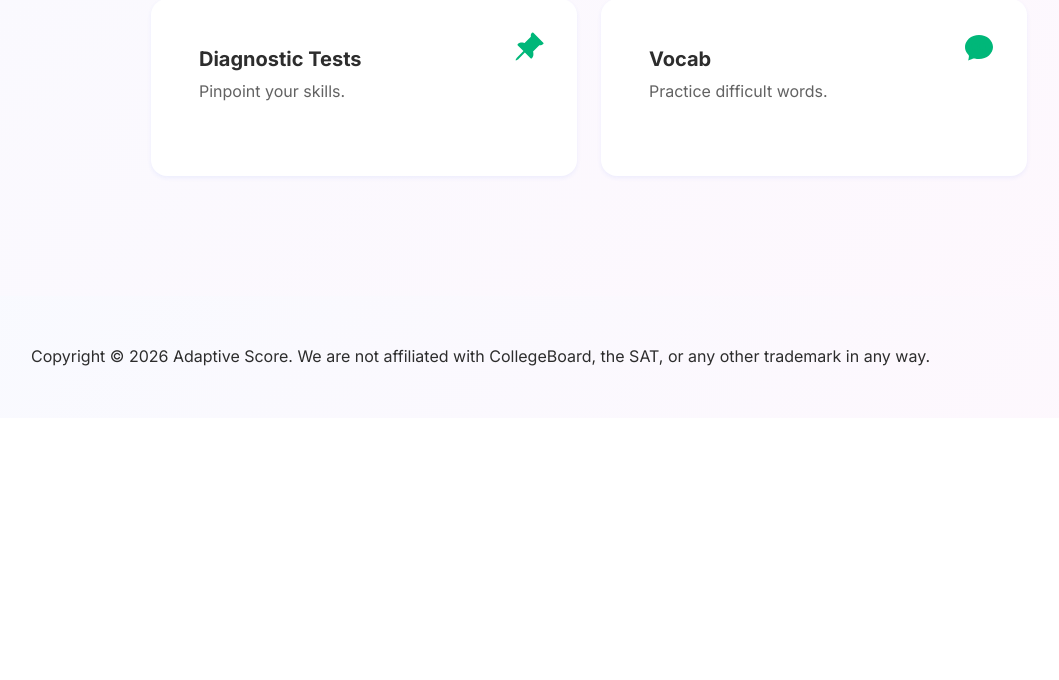
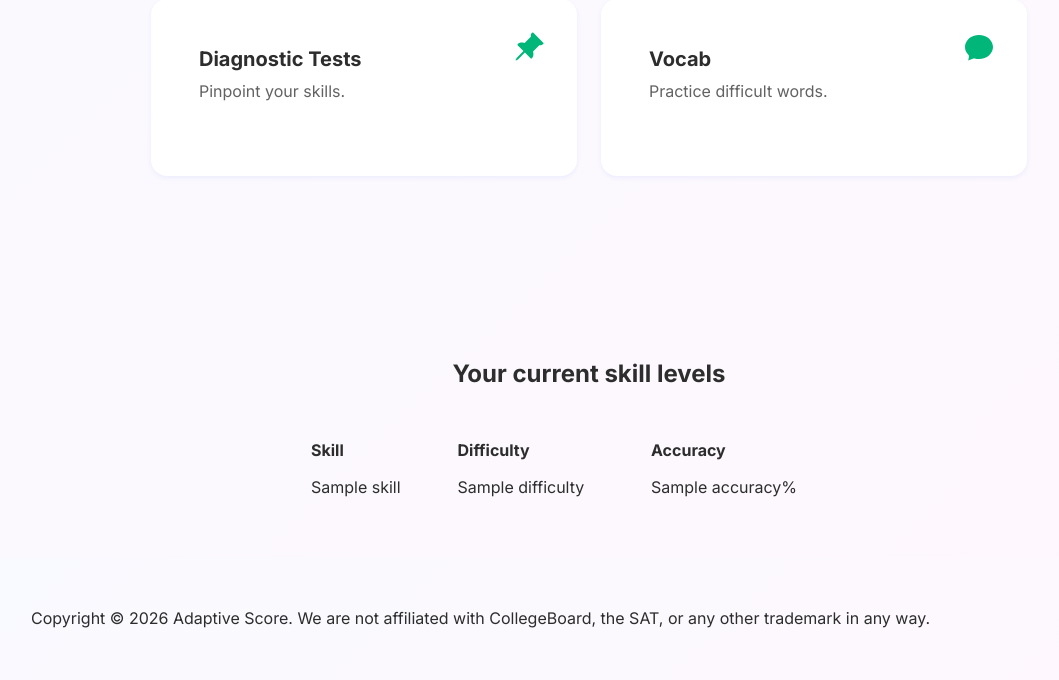
Before and after one commit to ryanidk/adaptive-score, a Flask app: template templates/index.html in a window 1280 px wide. Shown: the part 649-1329 px from the top of the page, without its empty margins (51-1110 px from the left). Before the commit the page ends 1015 px from the top, so only its background shows below. Run offline with Flask 3, Linux system fonts and the light colour scheme; the template is opened without the code that fills it: most values are stand-ins (such as "Sample title", 1, 10 or a date in 2020); some libraries are stand-ins or nearby versions.

Commit message:
display table of skills

```diff
--- a/app.py
+++ b/app.py
@@ -37,10 +37,11 @@ from dotenv import load_dotenv
 
 # Internal imports, used for models, database, and blueprints
 from db import init_db_command
-from models.user import User
+from models.user import User, Skill
 from scripts.question_parsing import process_question
 from routes.auth import auth_blueprint
 from routes.adaptive_practice import adaptive_practice_blueprint
+from constants import *
 
 # Load dotenv, for use in constants. load_dotenv puts it in os.environ
 load_dotenv()
@@ -112,7 +113,23 @@ def unauthorized():
 @app.route("/")
 def index():
     if current_user.is_authenticated:
-        return render_template("index.html", name=current_user.name, email=current_user.email)
+        # Process skills for user
+        skill_list = []
+        skill_response = Skill.get_skills(current_user.id)
+
+        for skill in skill_response:
+            # Prevent division by zero
+            if skill.attempts != 0:
+                accuracy = round(100 * (skill.correct_attempts/skill.attempts))
+            else:
+                accuracy = 0
+
+            skill_list.append({"skill": SKILL_DESCRIPTIONS[skill.skill], "difficulty": skill.difficulty,
+                               "accuracy": accuracy})
+
+            skill_list = sorted(skill_list, key=lambda x: x['accuracy'])
+
+        return render_template("index.html", name=current_user.name, email=current_user.email, skill_list=skill_list)
     else:
         return render_template('login.html')
 
--- a/constants.py
+++ b/constants.py
@@ -11,6 +11,23 @@ ENGLISH_SKILLS = {'INF', 'TSP', 'FSS', 'BOU', 'COE', 'CID', 'WIC', 'CTC', 'TRA',
 MATH_SKILLS = {'P.B.', 'S.B.', 'Q.G.', 'H.E.', 'Q.D.', 'Q.F.', 'H.A.', 'H.B.', 'Q.B.', 'Q.A.', 'Q.E.', 'S.A.', 'P.A.',
                'H.C.', 'S.C.', 'Q.C.', 'H.D.', 'S.D.', 'P.C.'}
 
+SKILL_DESCRIPTIONS = {'INF': 'Inferences', 'CID': 'Central Ideas and Details', 'COE': 'Command of Evidence',
+                      'WIC': 'Words in Context', 'TSP': 'Text Structure and Purpose', 'CTC': 'Cross-Text Connections',
+                      'TRA': 'Transitions', 'SYN': 'Rhetorical Synthesis', 'BOU': 'Boundaries',
+                      'FSS': 'Form, Structure, and Sense', 'H.A.': 'Linear equations in one variable',
+                      'H.D.': 'Systems of two linear equations in two variables', 'H.B.': 'Linear functions',
+                      'H.C.': 'Linear equations in two variables',
+                      'H.E.': 'Linear inequalities in one or two variables', 'P.C.': 'Nonlinear functions',
+                      'P.B.': 'Nonlinear equations in one variable and systems of equations in two variables ',
+                      'P.A.': 'Equivalent expressions', 'Q.A.': 'Ratios, rates, proportional relationships, and units',
+                      'Q.E.': 'Probability and conditional probability',
+                      'Q.F.': 'Inference from sample statistics and margin of error ', 'Q.B.': 'Percentages',
+                      'Q.C.': 'One-variable data: Distributions and measures of center and spread',
+                      'Q.D.': 'Two-variable data: Models and scatterplots',
+                      'Q.G.': 'Evaluating statistical claims: Observational studies and experiments ',
+                      'S.B.': 'Lines, angles, and triangles', 'S.A.': 'Area and volume',
+                      'S.C.': 'Right triangles and trigonometry', 'S.D.': 'Circles'}
+
 # Percentage accuracy threshold for the user to move down a difficulty
 LOWER_DIFFICULTY_THRESHOLD = 0.55
 
--- a/static/css/Pricing-Centered-badges.css
+++ b/static/css/Pricing-Centered-badges.css
@@ -123,3 +123,15 @@ td, th {
 .rationale {
     font-size: 0.95rem;
 }
+
+table {
+    margin-left: auto;
+    margin-right: auto;
+    width: 50%;
+}
+
+th, td {
+    padding-right: 25px;
+    padding-bottom: 10px;
+    text-align: left;
+}
--- a/templates/index.html
+++ b/templates/index.html
@@ -130,6 +130,19 @@
             </div>
         </div>
     </div>
+    <div class="container py-5">
+        <h4 class="fw-bold mb-5" style="text-align: center;margin-top: 16px;">Your current skill levels</h4>
+        <table>
+            <tr><th>Skill</th><th>Difficulty</th><th>Accuracy</th></tr>
+            {% for skill in skill_list %}
+            <tr>
+                <td>{{ skill['skill'] }}</td>
+                <td>{{ skill['difficulty'] }}</td>
+                <td>{{ skill['accuracy'] }}%</td>
+            </tr>
+            {% endfor %}
+        </table>
+    </div>
 </header>
 <footer class="bg-primary-gradient">
     <div class="container py-4 py-lg-5">
```
Also changed, not shown: scripts/question_scraping/listskills.py (+4 -4 lines).
